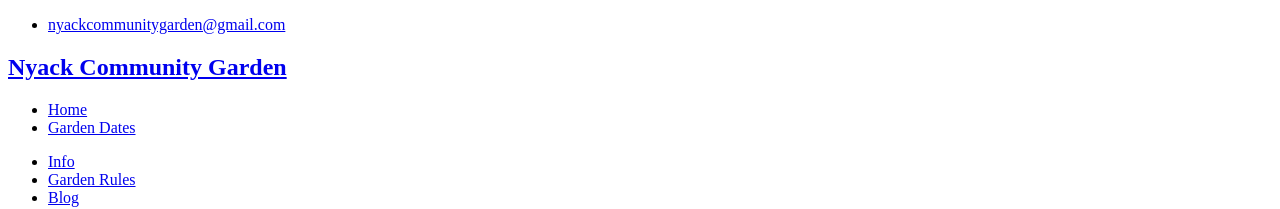
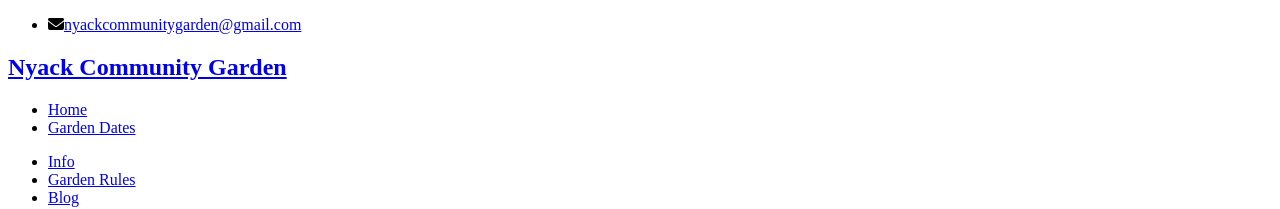
Before and after one commit to bosborne/nyackcommunitygarden, a Jekyll site: the page built from index.html, in a window 1280 px wide. Shown: the top 209 px of the page. Built offline with Jekyll 4.4.1, drawn with Linux system fonts in a browser that asks for light colours; nearby versions of some CDN libraries; library files that are not in the unit come from our copies; Markdown is read by kramdown in place of the engine named in the settings.

Commit message:
Add envelope icon

```diff
--- a/_layouts/default.html
+++ b/_layouts/default.html
@@ -26,7 +26,7 @@
   	 <div class="leader">
       <div class="container">
         <ul class="contacts">
-          <li data-icon="&#x65;"><a href="mailto:nyackcommunitygarden@gmail.com">nyackcommunitygarden@gmail.com</a></li>
+          <li data-icon="&#x65;"><i class="fa fa-envelope"></i><a href="mailto:nyackcommunitygarden@gmail.com">nyackcommunitygarden@gmail.com</a></li>
         </ul>
       </div>
     </div>
```
